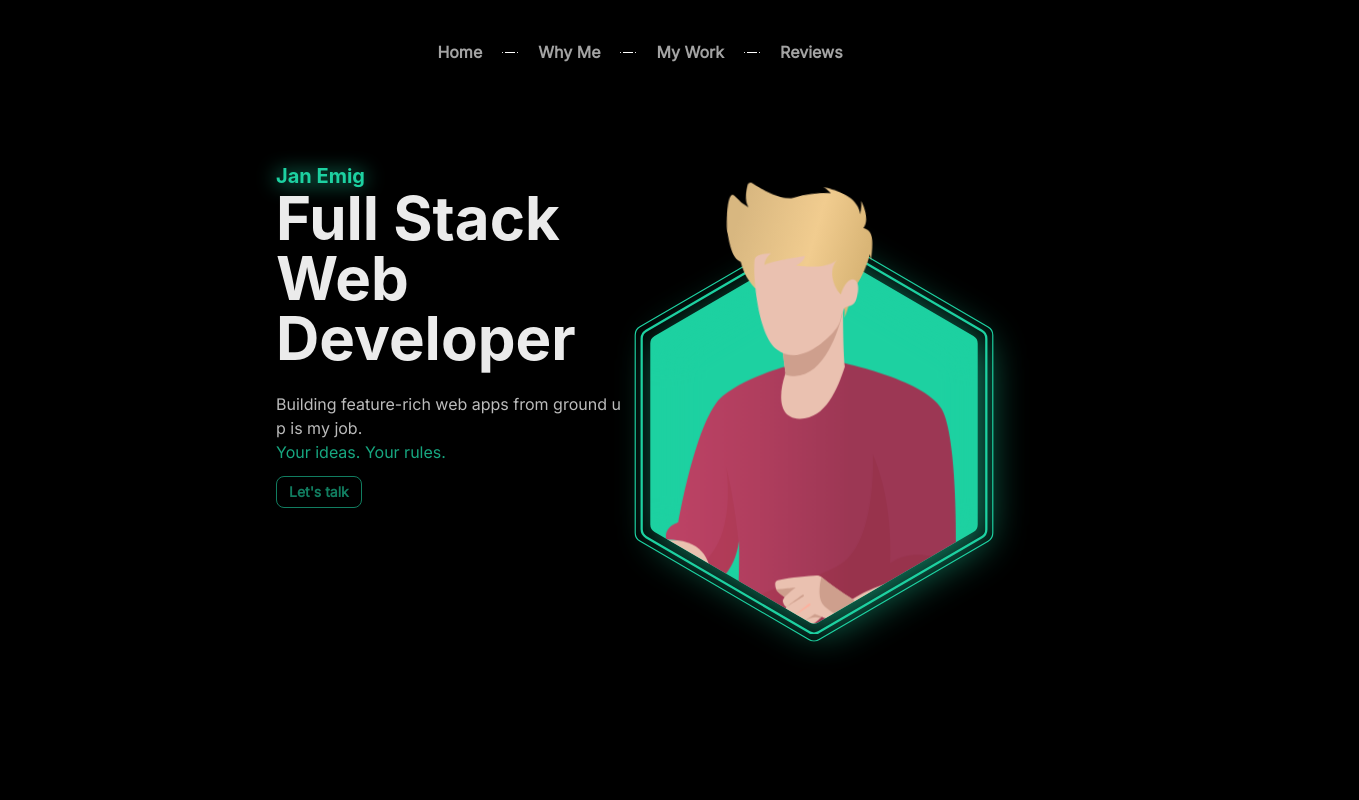
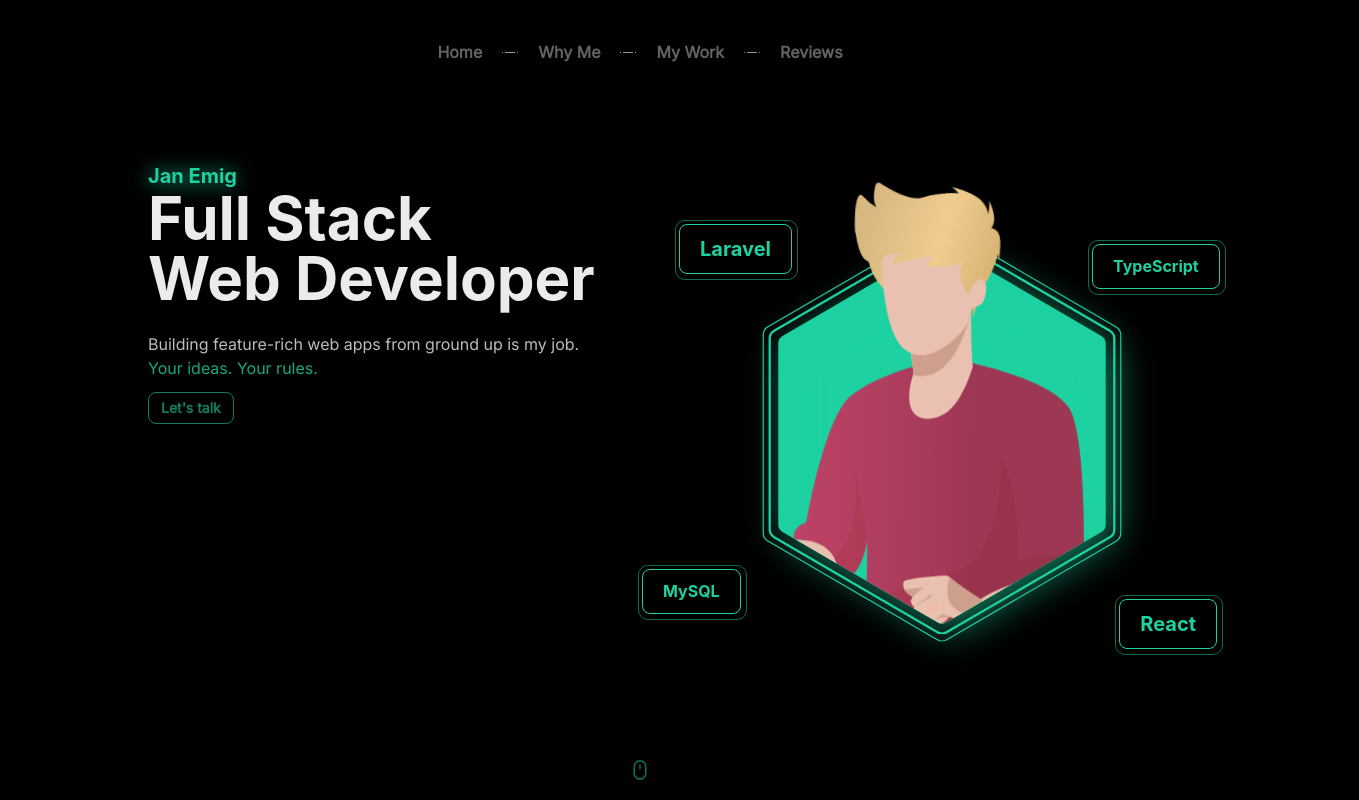
Before and after one commit to Jan-Emig/me, a React (Vite) app: page / in a window 1280 px wide. Shown: the whole page, 1359 px wide, since content can reach past the window. Built offline with nearby package versions, Linux system fonts and the light colour scheme.

Commit message:
feat: Improved responsibility

```diff
--- a/src/App.tsx
+++ b/src/App.tsx
@@ -1,18 +1,27 @@
 import { motion } from 'framer-motion'
-import { FC, useRef } from 'react'
+import { Dispatch, FC, SetStateAction, useRef, useState } from 'react'
 import useFollowMouse from './hooks/useFollowMouse'
 import Header from './components/Header'
 import Hero from './sections/Hero'
+import { Box } from '@chakra-ui/react'
+import MouseContext from './context'
+
+export type SetShowMouseState = Dispatch<SetStateAction<boolean>>;
 
 const App: FC = () => {
   const ref = useRef<HTMLDivElement>(null);
   const { x, y } = useFollowMouse(ref);
+  const [showMouse, setShowMouse] = useState(true);
 
   return (
-    <div
+    <MouseContext.Provider value={{ visible: showMouse, toggleVisibility: () => setShowMouse(!showMouse), }}>
+      <Box
         ref={ref}
         className="App"
-      style={{ position: 'absolute', margin: 0, width: '100vw', height: '100vh' }}
+        position='absolute'
+        margin={0}
+        w='100vw'
+        h='100vh'
       >
         <Header />
         <Hero />
@@ -28,7 +37,9 @@
             borderRadius: '50%',
             border: '1px solid',
             borderColor: '#1DD1A1',
+            opacity: showMouse ? 1 : 0,
             zIndex: 99999,
+            transition: 'opacity 0.1s ease-in-out'
           }}
           transition={{
             type: "spring",
@@ -51,7 +62,8 @@
             }}
           />
         </motion.div>
-    </div>
+      </Box>
+    </MouseContext.Provider>
   )
 }
 
--- a/src/components/Header.tsx
+++ b/src/components/Header.tsx
@@ -1,25 +1,34 @@
-import { Box, Center, Flex, Link } from "@chakra-ui/react";
-import { FC } from "react";
+import { Box, BoxProps, Center, Flex, FlexProps, Link } from "@chakra-ui/react";
+import { Dispatch, FC, SetStateAction, useContext, useState } from "react";
+import { SetShowMouseState } from "../App";
+import MouseContext from "../context";
 
 const NavLink: FC<{ content: string, href: string, noSeparator?: boolean }> = ({ content, href, noSeparator }) => {
+    const { toggleVisibility } = useContext(MouseContext);
     return (
         <>
             <Link
                 href={href}
                 _hover={{
-                    color: 'brand.600'
+                    color: 'brand.600',
+                    opacity: 1
                  }}
-                transition='all 0.2s ease-in-out'
+                 opacity={0.6}
+                transition='color, opacity 0.2s ease-in-out'
+                onMouseEnter={toggleVisibility}
+                onMouseLeave={toggleVisibility}
             >{content}</Link>
             { !noSeparator && <Separator /> }
         </>
     )
 }
 
-const Separator: FC = () => {
+const Separator: FC<FlexProps> = (props) => {
     return (
         <Flex
             mx={5}
+            opacity={0.6}
+            {...props}
         >
             <Box
                 boxSize='1px'
@@ -47,7 +56,7 @@
         return (
             <header>
                 <Center mt='40px' color='whiteAlpha.700' fontWeight='bold'>
-                    <NavLink content='Home' href='#'/>
+                    <NavLink content='Home' href='#' />
                     <NavLink content='Why Me' href='#' />
                     <NavLink content='My Work' href='#' />
                     <NavLink content='Reviews' href='#' noSeparator />
--- a/src/components/SectionHeading.tsx
+++ b/src/components/SectionHeading.tsx
@@ -1,11 +1,14 @@
 import { Box, BoxProps, Button, Heading, Text } from "@chakra-ui/react";
-import { FC } from "react";
+import { FC, useContext } from "react";
+import MouseContext from "../context";
 
 type SectionHeadingProps = BoxProps & {
 
 }
 
 const SectionHeading: FC<SectionHeadingProps> = ({ ...props  }) => {
+
+    const { toggleVisibility } = useContext(MouseContext);
 
     const render = () => {
         return (
@@ -22,6 +25,8 @@
                     size='md'
                     color='brand.500'
                     position='relative'
+                    left={{ base: '50%', hero_sx: '0' }}
+                    transform={{ base: 'translateX(-50%)', hero_sx: 'none' }}
                     w='fit-content'
                     _after={{
                         content: '""',
@@ -42,7 +47,14 @@
                     Building feature-rich web apps from ground up is my job.
                 </Text>
                 <Text color='brand.500' opacity={0.8}>Your ideas. Your rules.</Text>
-                <Button variant='outline_brand' size='sm' mt={3} borderRadius='lg'>Let's talk</Button>
+                <Button
+                    variant='outline_brand'
+                    size='sm'
+                    mt={3}
+                    borderRadius='lg'
+                    onMouseEnter={toggleVisibility}
+                    onMouseLeave={toggleVisibility}
+                >Let's talk</Button>
             </Box>
         )
     };
--- /dev/null
+++ b/src/context.ts
@@ -0,0 +1,14 @@
+import { createContext } from "react";
+
+interface MouseContext {
+    visible: boolean;
+    toggleVisibility?: () => void;
+}
+
+const defaultState = {
+    visible: true,
+}
+
+const MouseContext = createContext<MouseContext>(defaultState);
+
+export default MouseContext;
--- a/src/sections/Hero.tsx
+++ b/src/sections/Hero.tsx
@@ -1,9 +1,13 @@
-import { FC } from "react";
-import { Box, Container, createIcon, Flex, IconProps, Spacer } from "@chakra-ui/react";
+import { FC, useContext } from "react";
+import { Box, BoxProps, Container, createIcon, Flex, Heading, IconProps, ResponsiveValue, Spacer, ThemeTypings } from "@chakra-ui/react";
 import SectionHeading from "../components/SectionHeading";
 import HexagonMask from '/src/assets/hexagon_mask.svg';
 import Lottie from "lottie-react";
 import FigureLottie from '../assets/figure_lottie.json';
+import MouseContext from "../context";
+
+
+const skills = [ 'React', 'MySQL', 'Laravel', 'TypeScript' ].sort((a, b) => 0.5 - Math.random());
 
 const HexagonIcon = createIcon({
     displayName: 'HexagonIcon',
@@ -11,9 +15,66 @@
     path: <path d="M149 1.4a8 8 0 0 1 8 0l144.5 84.3a8 8 0 0 1 4 6.9v168.8a8 8 0 0 1-4 7L157 352.5a8 8 0 0 1-8 0L4.5 268.3a8 8 0 0 1-4-6.9V92.6a8 8 0 0 1 4-7L149 1.5Z"/>
 });
 
+const MouseIcon = createIcon({
+    displayName: 'MouseIcon',
+    viewBox: '0 0 24 24',
+    path: (
+        <>
+        <path fill="currentColor" d="m12 5-1 1v4a1 1 0 1 0 2 0V6l-1-1Z" />
+        <path fill="currentColor" fill-rule="evenodd"
+        d="M4 8a8 8 0 1 1 16 0v8a8 8 0 1 1-16 0V8Zm14 0v8a6 6 0 0 1-12 0V8a6 6 0 1 1 12 0Z" clip-rule="evenodd" />
+        </>
+    )
+})
+const SkillBox: FC<BoxProps & { name: string, size?: 'sm' | 'md' | 'lg'}> = ({name, size = 'md', ...props}) => {
+    const getCompSize = (size: string) => {
+        const sizes = { headingSize: 'md' }
+        if (size === 'sm') return { headingSize: 'sm'};
+        return sizes;
+    }
+
+    const { headingSize } = getCompSize(size);
+
+    return (
+        <Box
+            position='absolute'
+            border='1px'
+            borderRadius='lg'
+            borderColor='brand.500'
+            px={5}
+            py={3}
+            fontWeight='bold'
+            color='brand.500'
+            _after={{
+                content: '""',
+                position: 'absolute',
+                top: '-5px',
+                left: '-5px',
+                width: 'calc(100% + 10px)',
+                h:'calc(100% + 10px)',
+                border: '1px',
+                borderColor: 'brand.500',
+                borderRadius: '10px',
+                zIndex: -1,
+                opacity: 0.5,
+            }}
+            {...props}
+        >
+            <Heading size={headingSize}>{ name }</Heading>
+        </Box>
+    )
+};
+
 const HexagonBorder: FC<IconProps> = (props) => {
     return (
-        <HexagonIcon position='absolute' top='50%' left='50%' transform='translate(-50%, -50%)' fill='transparent' {...props} />
+        <HexagonIcon
+            position='absolute'
+            top='50%'
+            left='50%'
+            transform='translate(-50%, -50%)'
+            fill='transparent'
+            {...props}
+        />
     )
 }
 
@@ -22,9 +83,20 @@
     const render = () => {
         return (
             <Box
-                mt='130px'
+                position='relative'
+                mt={{ base: '2rem', hero_sm: '130px'}}
+                w={{ base: '', hero_sx: '230px', hero_sm: 'fit-content' }}
             >
-                <Box position='relative'>
+                <Box
+                    position='relative'
+                    w='fit-content'
+                    left={{ base: '50%', hero_sm: '0' }}
+                    transform={{ base: 'translateX(-50%) scale(0.6)', hero_sm: 'scale(0.9)', hero_md: 'scale(1)' }}
+                >
+                    <SkillBox name={skills[0]} top='-20px' right='calc(100% - 40px)' />
+                    <SkillBox name={skills[1]} size='sm' top='0px' left='calc(100% - 40px)' />
+                    <SkillBox name={skills[2]} size='sm' bottom='10px' left='-110px' />
+                    <SkillBox name={skills[3]} size='md' bottom='-25px' right='-85px' />
                     <HexagonIcon
                         position='absolute'
                         left='2%'
@@ -57,21 +129,42 @@
 
 
 const Hero: FC = () => {
+    const { toggleVisibility } = useContext(MouseContext);
     const render = () => {
         return (
-            <Flex
-                maxW='calc(100% - 20vw)'
+            <Box
+                display={{ base: 'block', hero_sx: 'flex' }}
+                textAlign={{ base: 'center', hero_sx: 'left' }}
                 h='calc(100vh - 64px - 70px)'
                 p={5}
                 mt='30px'
-                mx='20vw'
-                // border='1px solid'
-                // borderColor='brand.500'
+                // overflowX='hidden'
+                mx={{ sm: '2vw', hero_sm: '5vw', hero_md: '10vw', hero_lg: '20vw' }}
+                flexGrow={3}
             >
-                <SectionHeading mt='50px' />
+                <SectionHeading
+                    mt='50px'
+                    ml={{ base: '50%', hero_sx: '0'}}
+                    transform={{ base: 'translateX(-50%)', hero_sx: 'none' }}
+                />
                 <Spacer />
                 <HeroRight />
-            </Flex>
+                <MouseIcon
+                    position='absolute'
+                    bottom='20px'
+                    left='calc(50% - 10px)'
+                    boxSize='5'
+                    color='brand.500'
+                    opacity={0.5}
+                    _hover={{
+                        opacity: 1,
+                        transform: 'scale(1.2)',
+                    }}
+                    transition='opacity, transform 0.3s ease-in-out'
+                    onMouseEnter={toggleVisibility}
+                    onMouseLeave={toggleVisibility}
+                />
+            </Box>
         )
     }
 
--- a/src/theme.ts
+++ b/src/theme.ts
@@ -48,6 +48,13 @@
             800: '#0F8554',
             900: '#0E6C4F',
         }
+    },
+    breakpoints: {
+        'hero_sx': '768px',
+        'hero_sm': '953px',
+        'hero_md': '1071px',
+        'hero_lg': '1445px',
+        '2xl': '1536px'
     }
 });
 
```
Also changed, not shown: src/assets/mouse.svg (added). Lines whose indentation alone changed are shown as unchanged.
